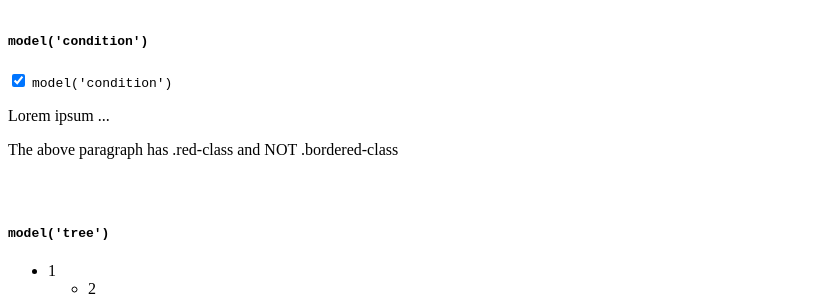
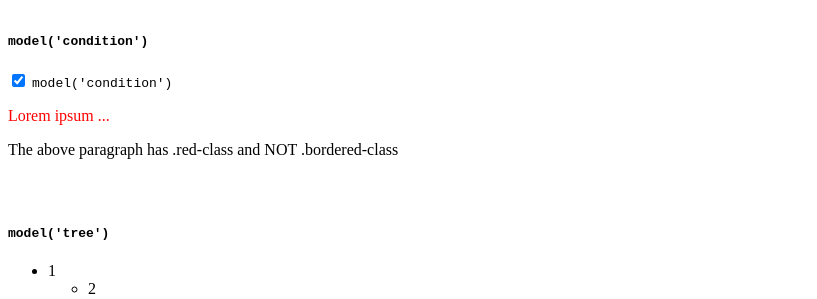
Before and after one commit to atmin/jtmpl.com, a Jekyll site: the page examples/kitchensync/index.html, which Jekyll copies as it is, in a window 1280 px wide. Shown: the part 2055-2354 px from the top of the page, without its empty margins (0-817 px from the left). Built offline with Jekyll 4.4.1, drawn with Linux system fonts in a browser that asks for light colours; Markdown is read by kramdown in place of the engine named in the settings.

Commit message:
jtmpl-core updated to 1.0.12, kitchensync style fix

```diff
--- a/examples/kitchensync/index.html
+++ b/examples/kitchensync/index.html
@@ -5,12 +5,16 @@
 
 <head>
   <style>
-  .some-class {
+    .red-class {
       color:red;
       -webkit-transition:color 0.5s ease-in;
       -moz-transition:color 0.5s ease-in;
       -o-transition:color 0.5s ease-in;
       transition:color 0.5s ease-in;
+    }
+
+    .bordered-class {
+      border: 1px dotted #999;
     }
 
     h1, h2, h3, h4 {
--- a/jtmpl.js
+++ b/jtmpl.js
@@ -1550,9 +1550,11 @@ Handle "selected" attribute
               selectOptionsContexts.push([]);
               // Attach change listener
               node.parentNode.addEventListener('change', function() {
+                updating = true;
                 for (var oi = 0, olen = selectOptions[i].length; oi < olen; oi++) {
                   selectOptionsContexts[i][oi](prop, selectOptions[i][oi].selected);
                 }
+                updating = false;
               });
             }
             // Remember option and context
```
Also changed, not shown: jtmpl.min.js. Lines whose indentation alone changed are shown as unchanged.
